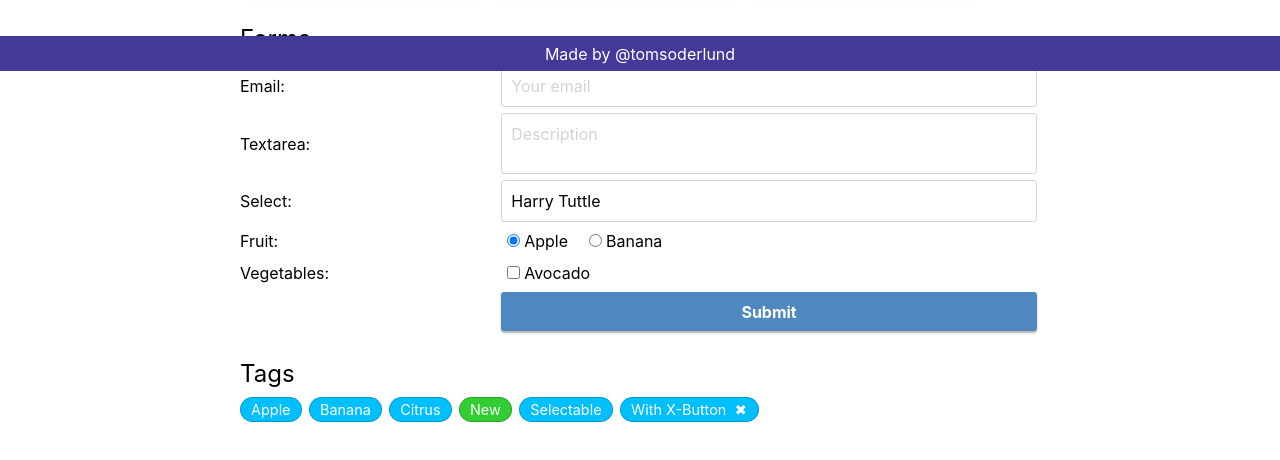
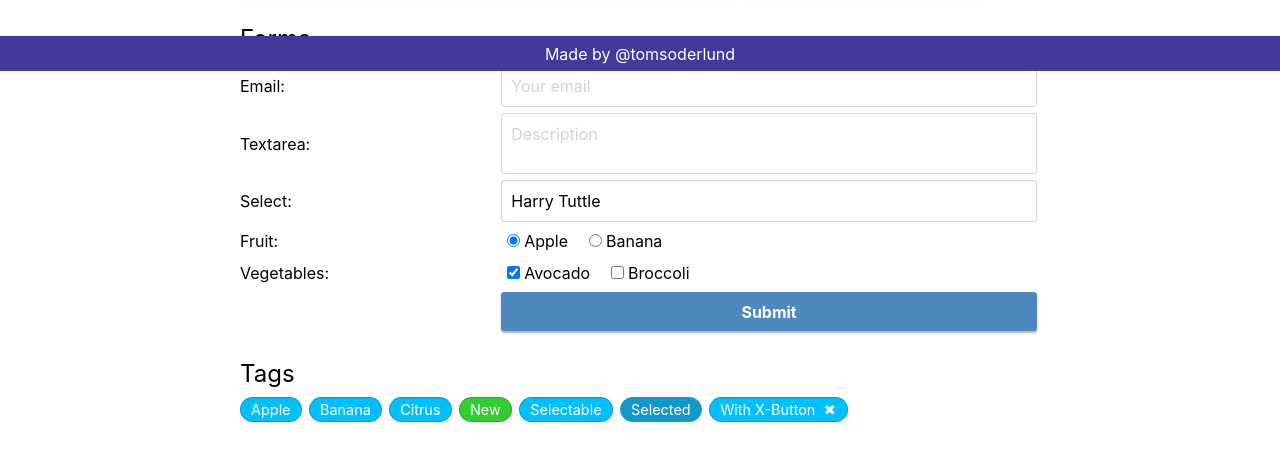
Before and after one commit to tomsoderlund/niceandsimple-css, a website: page index.html in a window 1280 px wide. Shown: the part 729-1189 px from the top of the page. Drawn offline with Linux system fonts and the light colour scheme.

Commit message:
tag.selected

```diff
--- a/index.html
+++ b/index.html
@@ -72,8 +72,12 @@
         <label>Vegetables:</label>
         <div>
           <span class="checkbox-wrapper">
-            <input type="checkbox" name="avocado" id="avocado" value="Avocado">
+            <input type="checkbox" name="avocado" id="avocado" value="Avocado" checked>
             <label for="avocado">Avocado</label>
+          </span>
+          <span class="checkbox-wrapper">
+            <input type="checkbox" name="broccoli" id="broccoli" value="Broccoli">
+            <label for="broccoli">Broccoli</label>
           </span>
         </div>
       </div>
@@ -91,6 +95,7 @@
       <span class="tag">Citrus</span>
       <span class="tag new">New</span>
       <span class="tag selectable">Selectable</span>
+      <span class="tag selected">Selected</span>
       <span class="tag">With X-Button <span class="x-button"></span></span>
     </div>
 
--- a/niceandsimple.css
+++ b/niceandsimple.css
@@ -285,6 +285,10 @@ input[type="checkbox"]:first-child {
 .tag.selectable:hover:not(.disabled) {
   filter: brightness(115%);
 }
+.tag.selected {
+  background-color: #1299cc;
+  border: 1px solid #1299cc;
+}
 .tag.new {
   background-color: limegreen;
 }
--- a/package.json
+++ b/package.json
@@ -1,6 +1,6 @@
 {
   "name": "niceandsimple-css",
-  "version": "1.1.0",
+  "version": "1.2.0",
   "description": "Nice & Simple CSS framework",
   "author": "Tom Söderlund <tom@tomsoderlund.com>",
   "main": "niceandsimple.css",
```
